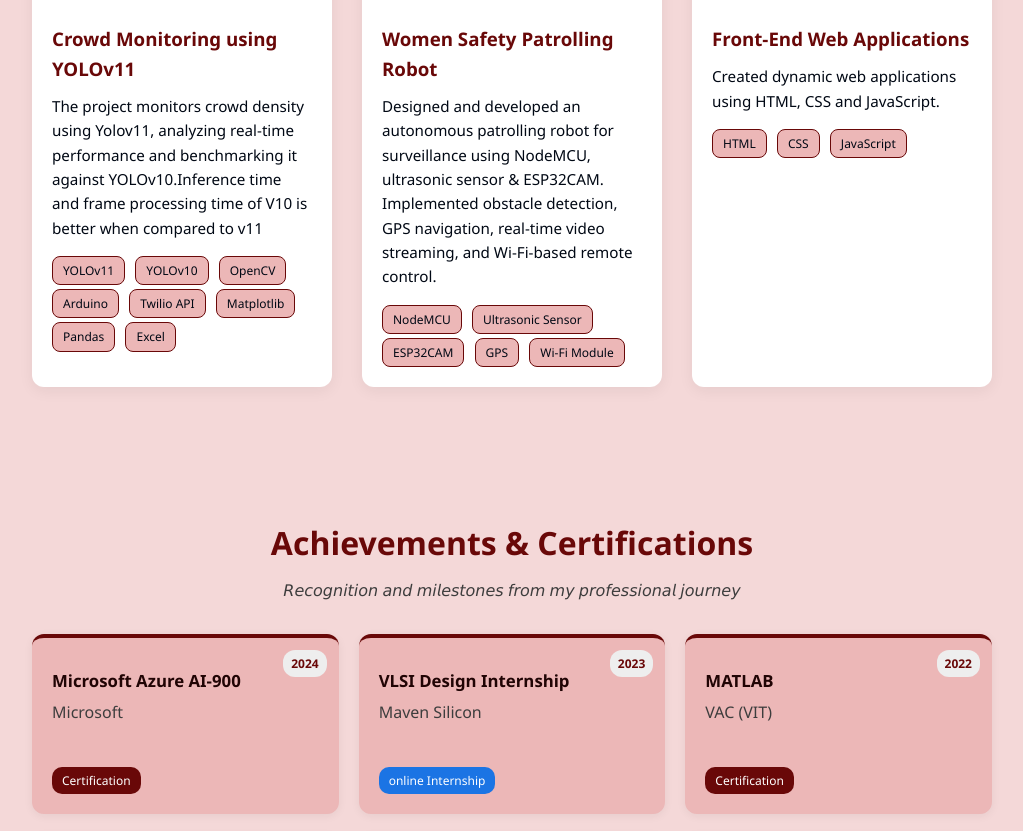
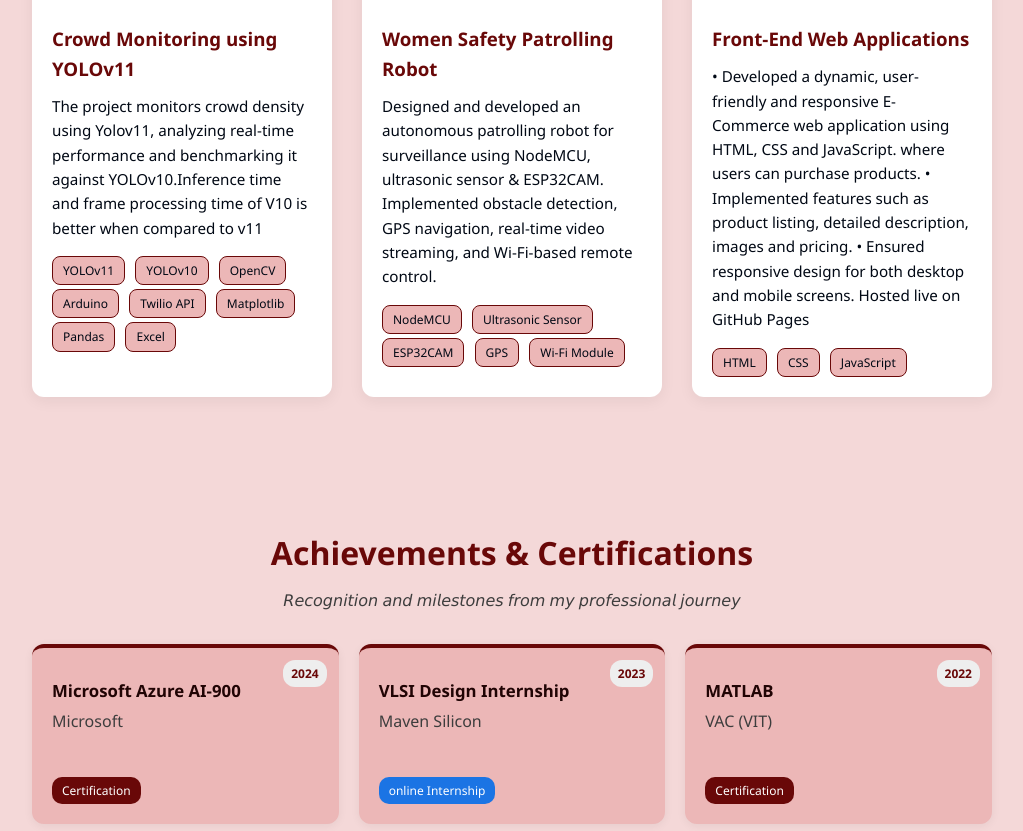
Before and after one commit to Abirammii/portfolio-profile, a plain HTML site: page index.html in a window 1280 px wide. Shown: the part 3192-4023 px from the top of the page, without its empty margins (128-1151 px from the left). Drawn offline with Linux system fonts and the light colour scheme.

Commit message:
Update index.html

```diff
--- a/index.html
+++ b/index.html
@@ -264,7 +264,10 @@
      <a href="https://ibb.co/MypgywB8"><img src="https://i.ibb.co/ym5Nmv4h/IMG-6020-jpg.png" alt="IMG-6020-jpg" border="0"></a>
       <div class="project-content">
         <h3>Front-End Web Applications</h3>
-        <p>Created dynamic web applications using HTML, CSS and JavaScript.</p>
+        <p>• Developed a dynamic, user-friendly and responsive E-Commerce web application using HTML, CSS and
+JavaScript. where users can purchase products.
+• Implemented features such as product listing, detailed description, images and pricing.
+• Ensured responsive design for both desktop and mobile screens. Hosted live on GitHub Pages</p>
         <div class="tags">
 
           <span>HTML</span>
```
